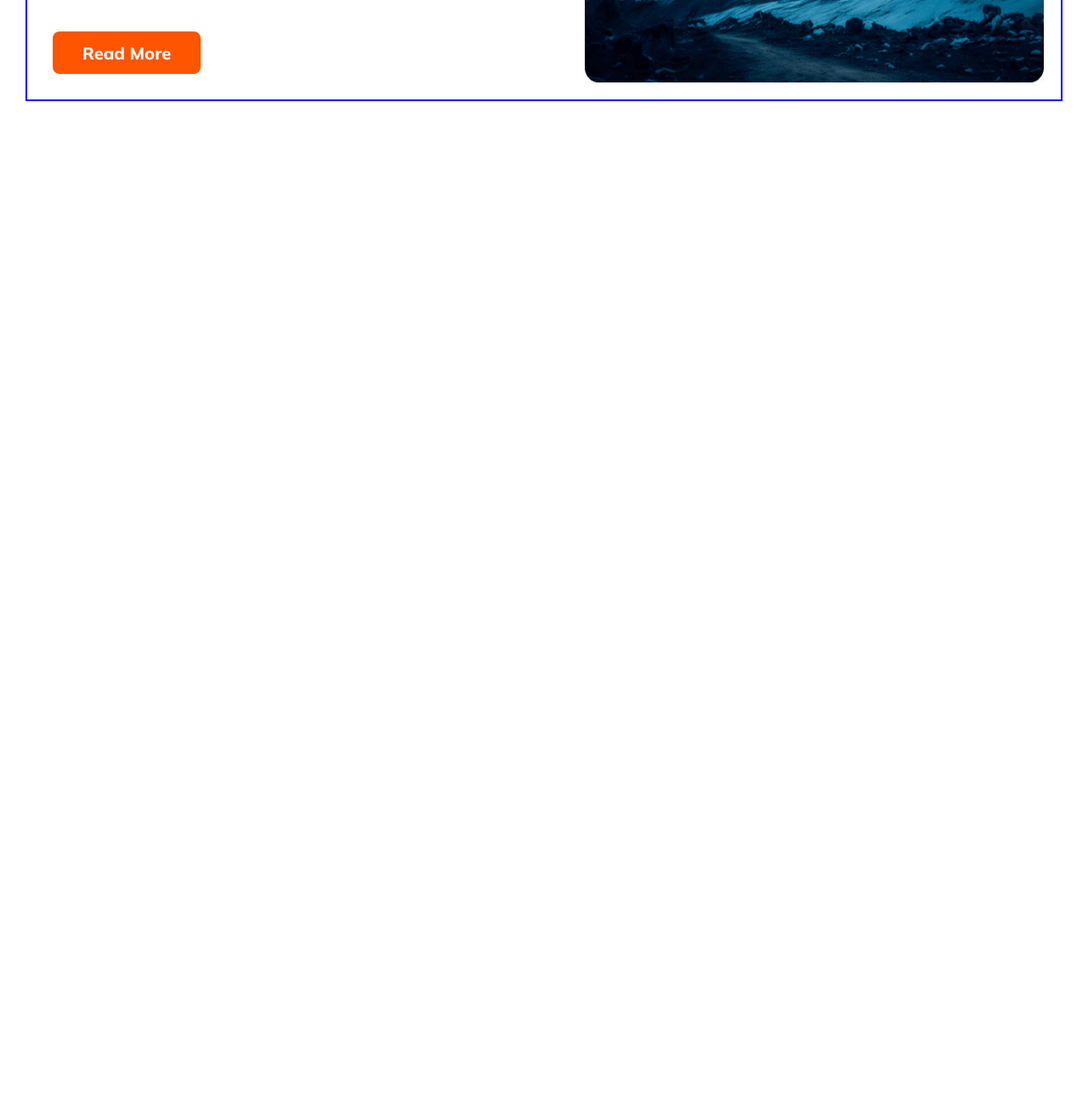
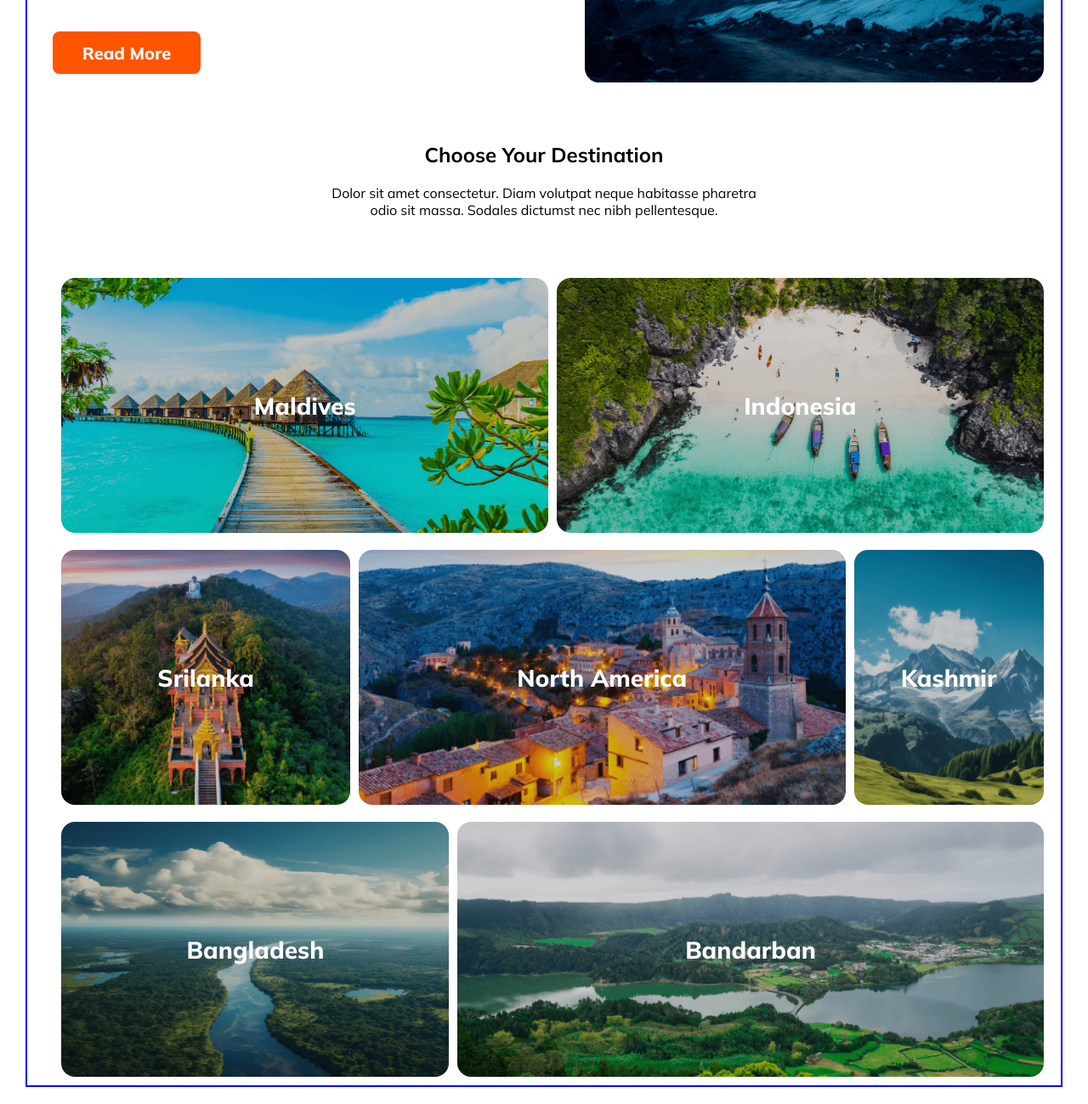
Before and after one commit to Sakib928/travel-website, a plain HTML site: page index.html in a window 1280 px wide. Shown: the part 1457-2756 px from the top of the page at 85% size. Before the commit the page ends 1596 px from the top, so only its background shows below. Drawn offline with Linux system fonts and the light colour scheme.

Commit message:
gallery section completed with responsive

```diff
--- a/index.html
+++ b/index.html
@@ -89,6 +89,20 @@
             </div>
             <img src="images/Rectangle 4.png" alt="">
         </section>
+        <section class="destination">
+            <h1>Choose Your Destination</h1>
+            <p>Dolor sit amet consectetur. Diam volutpat neque habitasse pharetra odio sit massa. Sodales dictumst nec
+                nibh pellentesque.</p>
+        </section>
+        <section class="gallery">
+            <p class="country1">Maldives</p>
+            <p class="country2">Indonesia</p>
+            <p class="country3">Srilanka</p>
+            <p class="country4">North America</p>
+            <p class="country5">Kashmir</p>
+            <p class="country6">Bangladesh</p>
+            <p class="country7">Bandarban</p>
+        </section>
     </main>
     <footer>
 
--- a/styles/styles.css
+++ b/styles/styles.css
@@ -30,7 +30,6 @@ header {
     display: flex;
     justify-content: flex-end;
     align-items: center;
-    padding: 0 20px;
 }
 
 .logo-title {
@@ -136,9 +135,14 @@ a {
 
 /* main section */
 /* popular section */
+main {
+    border: 2px solid blue;
+}
+
 .popular {
     display: flex;
     justify-content: space-between;
+    margin-bottom: 50px;
 }
 
 .popular-container {
@@ -158,8 +162,145 @@ a {
     margin-bottom: 30px;
 }
 
-main {
-    border: 2px solid blue;
+.destination {
+    display: flex;
+    text-align: center;
+    flex-direction: column;
+    align-items: center;
+    margin-bottom: 50px;
+}
+
+.destination p {
+    max-width: 500px;
+}
+
+/* gallery section */
+.gallery {
+    margin: 0 auto;
+    display: grid;
+    max-width: 95%;
+    grid-template-columns: repeat(10, 1fr);
+    grid-template-rows: repeat(3, 1fr);
+    gap: 0 10px;
+}
+
+.country1 {
+    grid-column: span 5;
+    background-image: url('../images/Rectangle\ 5.png');
+    background-repeat: no-repeat;
+    background-position: center;
+    background-size: cover;
+    height: 300px;
+    width: 100%;
+    display: flex;
+    justify-content: center;
+    align-items: center;
+    border-radius: 1rem;
+    color: #FFF;
+    font-size: 1.75rem;
+    font-weight: 800;
+}
+
+.country2 {
+    grid-column: span 5;
+    background-image: url('../images/Rectangle\ 8.png');
+    background-repeat: no-repeat;
+    background-position: center;
+    background-size: cover;
+    height: 300px;
+    width: 100%;
+    display: flex;
+    justify-content: center;
+    align-items: center;
+    border-radius: 1rem;
+    color: #FFF;
+    font-size: 1.75rem;
+    font-weight: 800;
+}
+
+.country3 {
+    grid-column: span 3;
+    background-image: url('../images/Rectangle\ 6.png');
+    background-position: center;
+    background-repeat: no-repeat;
+    background-size: cover;
+    height: 300px;
+    width: 100%;
+    display: flex;
+    justify-content: center;
+    align-items: center;
+    border-radius: 1rem;
+    color: #FFF;
+    font-size: 1.75rem;
+    font-weight: 800;
+}
+
+.country4 {
+    grid-column: span 5;
+    background-image: url('../images/Rectangle\ 7.png');
+    background-repeat: no-repeat;
+    background-position: center;
+    background-size: cover;
+    height: 300px;
+    width: 100%;
+    display: flex;
+    justify-content: center;
+    align-items: center;
+    border-radius: 1rem;
+    color: #FFF;
+    font-size: 1.75rem;
+    font-weight: 800;
+}
+
+.country5 {
+    grid-column: span 2;
+    background-image: url('../images/Rectangle\ 9.png');
+    background-repeat: no-repeat;
+    background-position: center;
+    background-size: cover;
+    height: 300px;
+    width: 100%;
+    display: flex;
+    justify-content: center;
+    align-items: center;
+    border-radius: 1rem;
+    color: #FFF;
+    font-size: 1.75rem;
+    font-weight: 800;
+}
+
+.country6 {
+    grid-column: span 4;
+    background-image: url('../images/Rectangle\ 11.png');
+    background-repeat: no-repeat;
+    background-position: center;
+    background-size: cover;
+    height: 300px;
+    width: 100%;
+    display: flex;
+    justify-content: center;
+    align-items: center;
+    border-radius: 1rem;
+    color: #FFF;
+    font-size: 1.75rem;
+    font-weight: 800;
+}
+
+.country7 {
+    grid-column: span 6;
+    background-image: url('../images/Rectangle\ 10.png');
+    background-repeat: no-repeat;
+    background-position: center;
+    background-size: cover;
+    height: 300px;
+    width: 100%;
+    display: flex;
+    justify-content: center;
+    align-items: center;
+    border-radius: 1rem;
+    color: #FFF;
+    font-size: 1.75rem;
+    font-weight: 800;
 }
 
 /* small devices responsive */
@@ -168,17 +309,13 @@ main {
         display: none;
     }
 
-    .logo-title {
-        display: block;
-    }
-
     .hidden {
         display: inline-block;
         visibility: visible;
     }
 
     .hidden:hover {
-        height: 150px;
+        height: 160px;
         width: 150px;
     }
 
@@ -201,4 +338,11 @@ main {
     .popular {
         flex-direction: column;
     }
+
+    .gallery {
+        display: flex;
+        flex-direction: column;
+        width: 95%;
+        padding: 0;
+    }
 }
```
